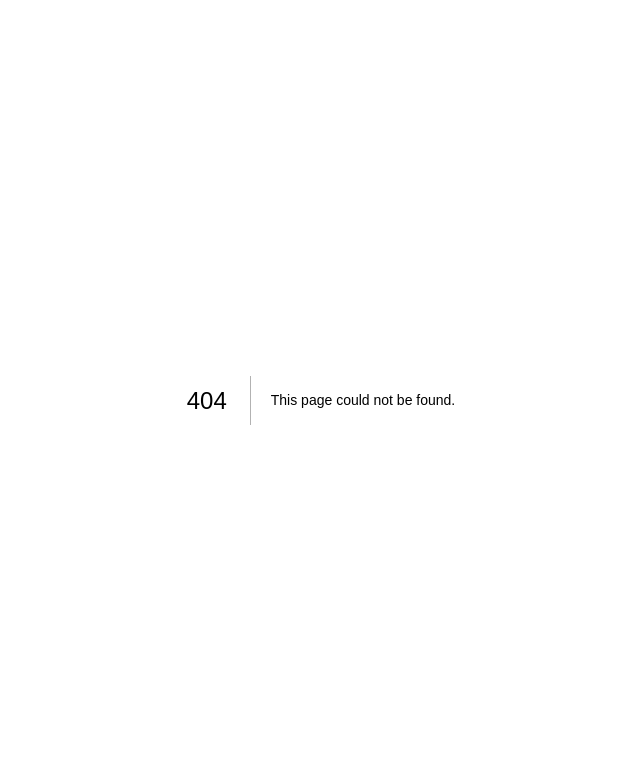
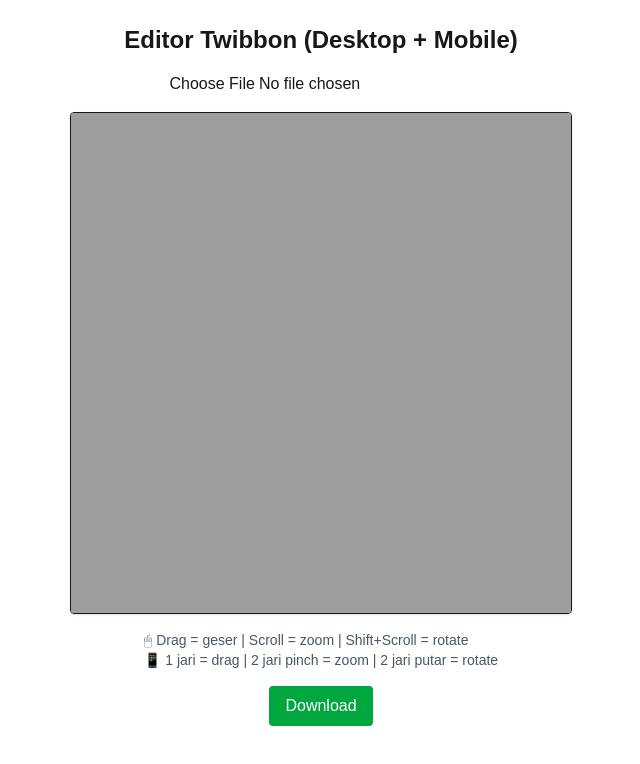
Before and after one commit to Sbillxx/framenext, a Next.js app: page /tes in a window 1280 px wide. Before the commit this address had no page. Shown: the top 764 px of the page, without its empty margins (319-959 px from the left). Built offline with nearby package versions, Linux system fonts and the light colour scheme.

Commit message:
tes twibbon (referensi)

```diff
--- /dev/null
+++ b/src/app/tes/page.tsx
@@ -0,0 +1,223 @@
+"use client";
+
+import { useRef, useState, useEffect, ChangeEvent } from "react";
+
+type AnyTouch = Touch | React.Touch;
+
+export default function TwibbonPage() {
+  const canvasRef = useRef<HTMLCanvasElement | null>(null);
+  const [foto, setFoto] = useState<HTMLImageElement | null>(null);
+  const [overlay, setOverlay] = useState<HTMLImageElement | null>(null);
+
+  // posisi & transformasi foto
+  const [pos, setPos] = useState({ x: 0, y: 0, scale: 1, rotation: 0 });
+  const [dragging, setDragging] = useState(false);
+  const [offset, setOffset] = useState({ x: 0, y: 0 });
+
+  // untuk pinch zoom & rotate
+  const [lastTouchDist, setLastTouchDist] = useState<number | null>(null);
+  const [lastTouchAngle, setLastTouchAngle] = useState<number | null>(null);
+
+  // load twibbon
+  useEffect(() => {
+    const img = new Image();
+    img.src = "/uploads/CS_Teaser_Reels_18_Apr-1755153306963.png";
+    img.onload = () => setOverlay(img);
+  }, []);
+
+  const draw = () => {
+    if (!canvasRef.current) return;
+    const ctx = canvasRef.current.getContext("2d");
+    if (!ctx) return;
+    ctx.clearRect(0, 0, canvasRef.current.width, canvasRef.current.height);
+
+    if (foto) {
+      const w = foto.width * pos.scale;
+      const h = foto.height * pos.scale;
+
+      ctx.save();
+      ctx.translate(pos.x + w / 2, pos.y + h / 2); // pindah ke tengah gambar
+      ctx.rotate((pos.rotation * Math.PI) / 180); // rotasi
+      ctx.drawImage(foto, -w / 2, -h / 2, w, h);
+      ctx.restore();
+    }
+
+    if (overlay) {
+      ctx.drawImage(
+        overlay,
+        0,
+        0,
+        canvasRef.current.width,
+        canvasRef.current.height
+      );
+    }
+  };
+
+  useEffect(() => {
+    draw();
+  }, [foto, overlay, pos]);
+
+  // upload foto
+  const handleUpload = (e: ChangeEvent<HTMLInputElement>) => {
+    const file = e.target.files?.[0];
+    if (!file) return;
+    const reader = new FileReader();
+    reader.onload = (event) => {
+      const img = new Image();
+      img.src = event.target?.result as string;
+      img.onload = () => {
+        setFoto(img);
+        setPos({
+          x: 0,
+          y: 0,
+          scale: Math.min(500 / img.width, 500 / img.height),
+          rotation: 0,
+        });
+      };
+    };
+    reader.readAsDataURL(file);
+  };
+
+  // ================= DESKTOP (mouse + scroll) =================
+  const handleMouseDown = (e: React.MouseEvent<HTMLCanvasElement>) => {
+    if (!foto) return;
+    setDragging(true);
+    setOffset({
+      x: e.nativeEvent.offsetX - pos.x,
+      y: e.nativeEvent.offsetY - pos.y,
+    });
+  };
+
+  const handleMouseMove = (e: React.MouseEvent<HTMLCanvasElement>) => {
+    if (!dragging) return;
+    setPos((prev) => ({
+      ...prev,
+      x: e.nativeEvent.offsetX - offset.x,
+      y: e.nativeEvent.offsetY - offset.y,
+    }));
+  };
+
+  const handleMouseUp = () => setDragging(false);
+
+  const handleWheel = (e: React.WheelEvent<HTMLCanvasElement>) => {
+    if (!foto) return;
+    e.preventDefault();
+
+    if (e.shiftKey) {
+      // rotate dengan shift + scroll
+      setPos((prev) => ({
+        ...prev,
+        rotation: prev.rotation + (e.deltaY < 0 ? 5 : -5),
+      }));
+    } else {
+      // zoom normal
+      const scaleFactor = e.deltaY < 0 ? 1.05 : 0.95;
+      setPos((prev) => ({
+        ...prev,
+        scale: Math.max(0.1, prev.scale * scaleFactor),
+      }));
+    }
+  };
+
+  // ================= MOBILE (touch gestures) =================
+  const getDistance = (t1: AnyTouch, t2: AnyTouch) =>
+    Math.hypot(t2.clientX - t1.clientX, t2.clientY - t1.clientY);
+
+  const getAngle = (t1: AnyTouch, t2: AnyTouch) =>
+    (Math.atan2(t2.clientY - t1.clientY, t2.clientX - t1.clientX) * 180) /
+    Math.PI;
+
+  const handleTouchStart = (e: React.TouchEvent<HTMLCanvasElement>) => {
+    if (!foto) return;
+    if (e.touches.length === 1) {
+      // drag
+      const t = e.touches[0];
+      setDragging(true);
+      setOffset({ x: t.clientX - pos.x, y: t.clientY - pos.y });
+    } else if (e.touches.length === 2) {
+      // pinch & rotate
+      const dist = getDistance(e.touches[0], e.touches[1]);
+      const angle = getAngle(e.touches[0], e.touches[1]);
+      setLastTouchDist(dist);
+      setLastTouchAngle(angle);
+    }
+  };
+
+  const handleTouchMove = (e: React.TouchEvent<HTMLCanvasElement>) => {
+    if (!foto) return;
+    if (e.touches.length === 1 && dragging) {
+      const t = e.touches[0];
+      setPos((prev) => ({
+        ...prev,
+        x: t.clientX - offset.x,
+        y: t.clientY - offset.y,
+      }));
+    } else if (
+      e.touches.length === 2 &&
+      lastTouchDist &&
+      lastTouchAngle !== null
+    ) {
+      const newDist = getDistance(e.touches[0], e.touches[1]);
+      const newAngle = getAngle(e.touches[0], e.touches[1]);
+
+      setPos((prev) => ({
+        ...prev,
+        scale: Math.max(0.1, prev.scale * (newDist / lastTouchDist)),
+        rotation: prev.rotation + (newAngle - lastTouchAngle),
+      }));
+
+      setLastTouchDist(newDist);
+      setLastTouchAngle(newAngle);
+    }
+  };
+
+  const handleTouchEnd = () => {
+    setDragging(false);
+    setLastTouchDist(null);
+    setLastTouchAngle(null);
+  };
+
+  // ================= DOWNLOAD =================
+  const handleDownload = () => {
+    if (!canvasRef.current) return;
+    const link = document.createElement("a");
+    link.download = "hasil-twibbon.png";
+    link.href = canvasRef.current.toDataURL("image/png");
+    link.click();
+  };
+
+  return (
+    <div className="flex flex-col items-center gap-4 p-6">
+      <h1 className="text-2xl font-bold">Editor Twibbon (Desktop + Mobile)</h1>
+
+      <input type="file" accept="image/*" onChange={handleUpload} />
+
+      <canvas
+        ref={canvasRef}
+        width={500}
+        height={500}
+        className="border rounded shadow touch-none"
+        onMouseDown={handleMouseDown}
+        onMouseMove={handleMouseMove}
+        onMouseUp={handleMouseUp}
+        onMouseLeave={handleMouseUp}
+        onWheel={handleWheel}
+        onTouchStart={handleTouchStart}
+        onTouchMove={handleTouchMove}
+        onTouchEnd={handleTouchEnd}
+      />
+
+      <p className="text-sm text-gray-600">
+        🖱 Drag = geser | Scroll = zoom | Shift+Scroll = rotate <br />
+        📱 1 jari = drag | 2 jari pinch = zoom | 2 jari putar = rotate
+      </p>
+
+      <button
+        onClick={handleDownload}
+        className="px-4 py-2 bg-green-600 text-white rounded"
+      >
+        Download
+      </button>
+    </div>
+  );
+}
```
